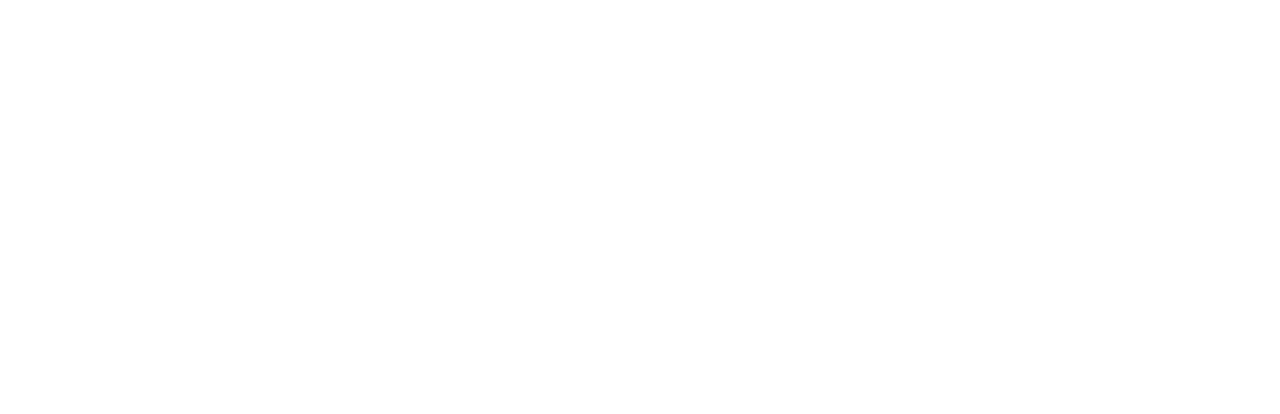
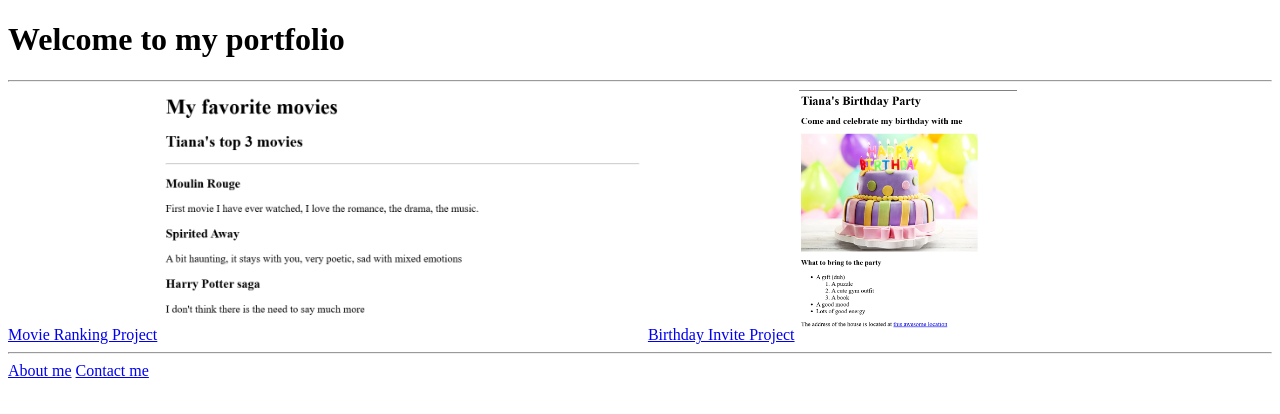
Before and after one commit to Tiana-adn/learning, a plain HTML site: page index.html in a window 1280 px wide. Drawn offline with Linux system fonts and the light colour scheme.

Commit message:
Add files via upload

```diff
--- a/index.html
+++ b/index.html
@@ -1,9 +1,23 @@
 <!-- TODO 1: Create the HTML Boilerplate -->
-
+<!DOCTYPE html>
+<html lang="en">
+<head>
+    <meta charset="UTF-8">
+    <meta name="viewport" content="width=device-width, initial-scale=1.0">
+    <title>Tiana's portfolio</title>
+</head>
+<body>
+    <h1>Welcome to my portfolio</h1>
+    <hr/>
+</body>
+</html>
 <!-- TODO 2: Add Your previous projects' HTML into the public folder -->
-
+<a href="./public/movie-ranking.html">Movie Ranking Project</a>
+<img src="./assets/images/Screenshot 2025-06-21 135526.png" height="250"/>
 <!-- TODO 3: Take screenshots of your project previews and add the images to the images folder -->
-
+<a href="./public/birthday-invite.html">Birthday Invite Project</a>
+<img src="./assets/images/Screenshot 2025-06-21 135622.png" height="250"/>
+<hr/>
 <!-- TODO 4: Add titles/subtitles etc. -->
 
 <!-- TODO 5: Add a link to the project pages -->
@@ -13,3 +27,5 @@ HINT for TODO 6: You can use the height attribute set to 200 to make the image s
 https://developer.mozilla.org/en-US/docs/Web/HTML/Element/img#attr-height -->
 
 <!-- TODO 7: Add the Contact Me and About Me page links -->
+ <a href="./public/about.html">About me</a>
+ <a href="./public/contact.html">Contact me</a>
```
